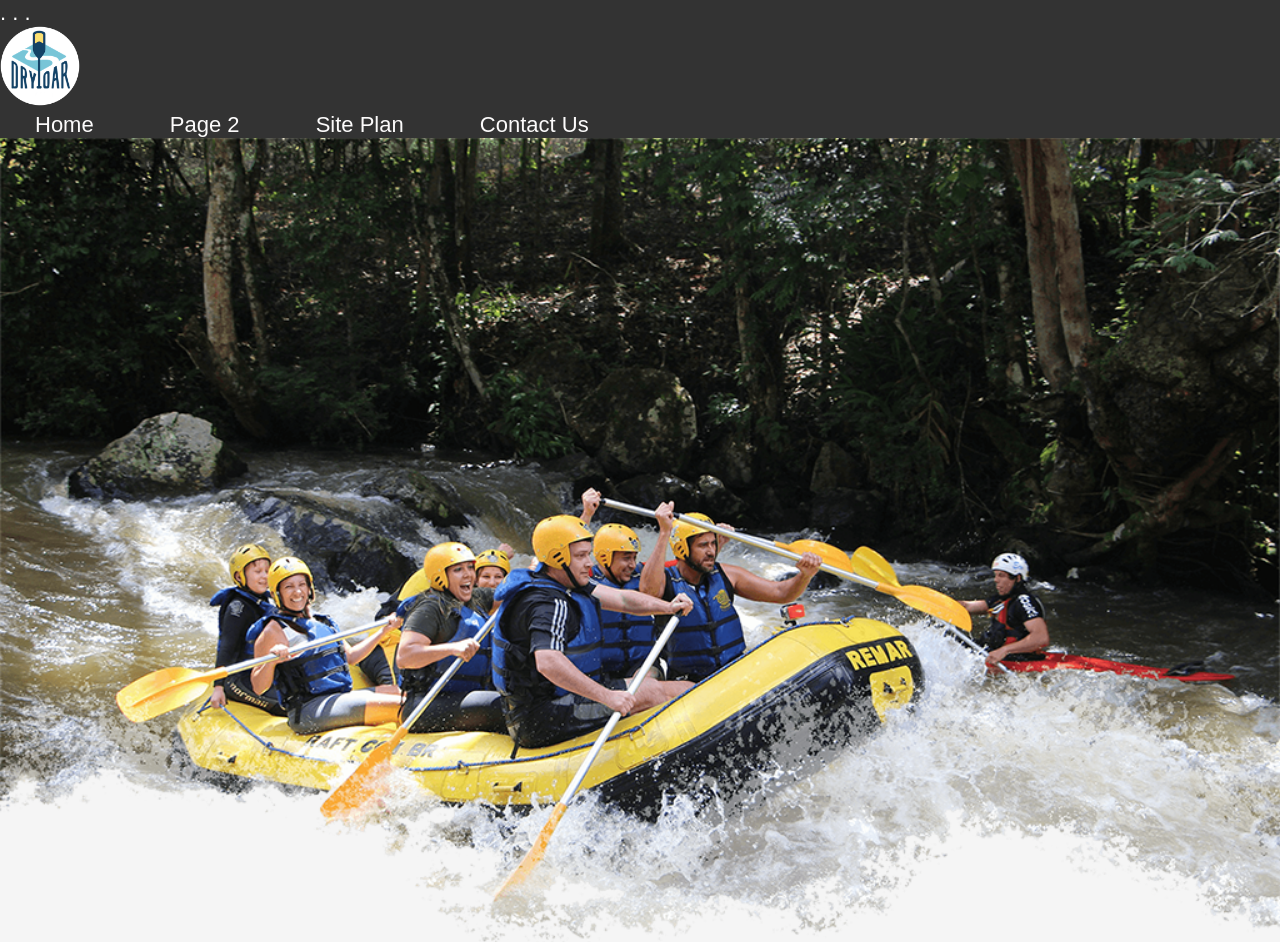
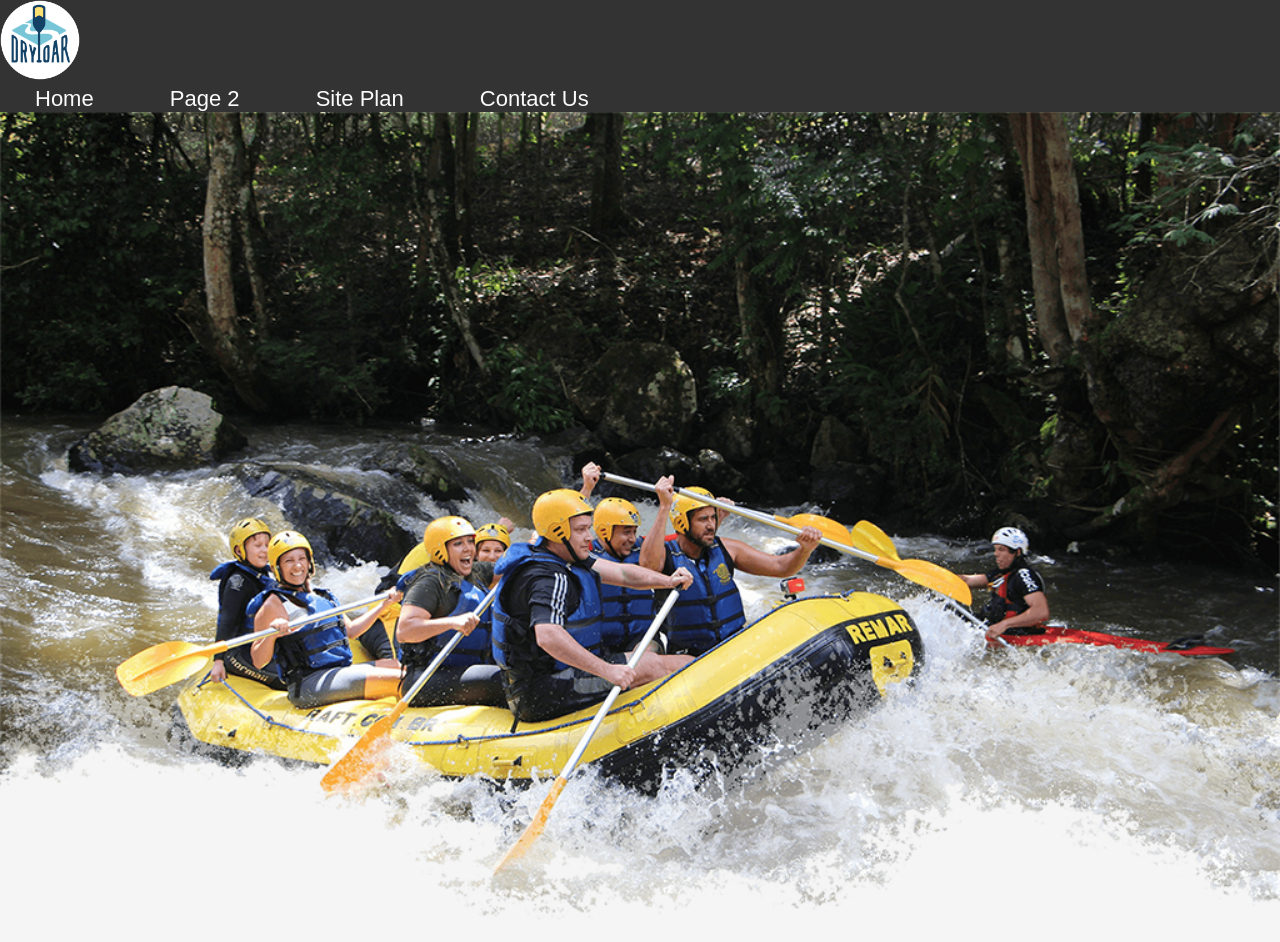
Before and after one commit to cup21002/wdd130, a plain HTML site: page wwr/index.html in a window 1280 px wide. Shown: the top 942 px of the page. Drawn offline with Linux system fonts and the light colour scheme.

Commit message:
One and Done

```diff
--- a/wwr/index.html
+++ b/wwr/index.html
@@ -9,12 +9,9 @@
     <title>Cuppett Rafting Co Home</title>
 </head>
 <body>
-    <div id="content" style="max-width: 1600px;">
+    <div id="content">
         <header>
-    . . .
-        </footer>
-    </div>
-    <header>
+
         <a id="logo_link" href="index.html">
             <img class="logo" src="images/logo.png" alt="Dry Oar Logo">
         </a>
```
